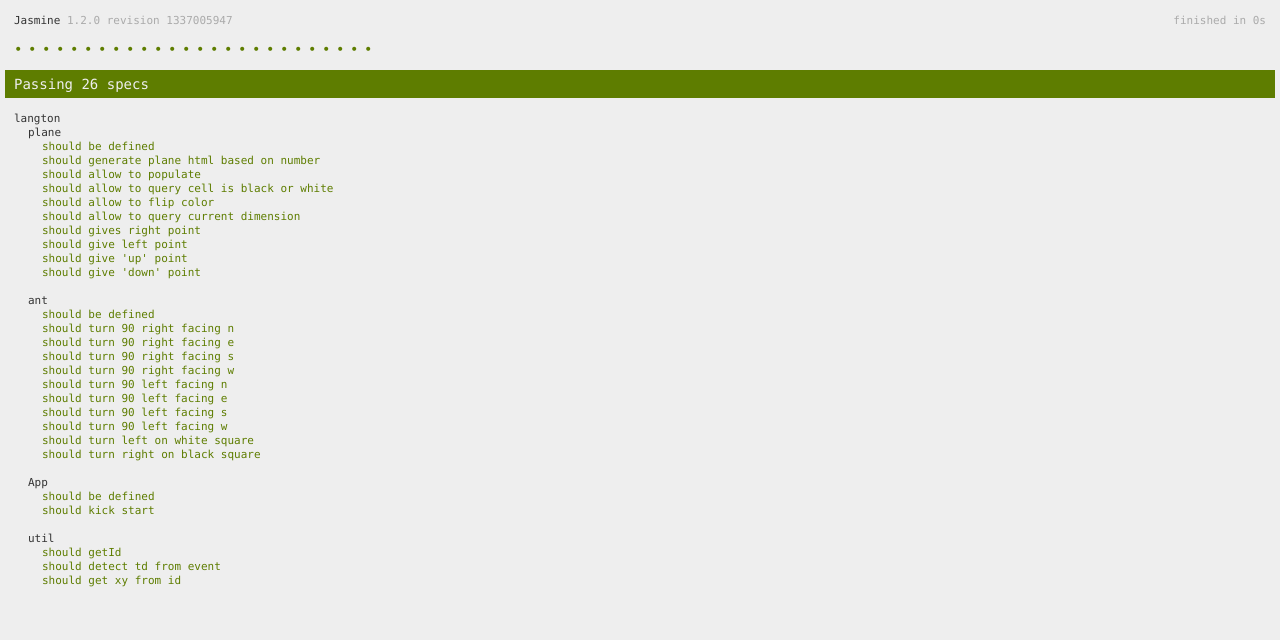
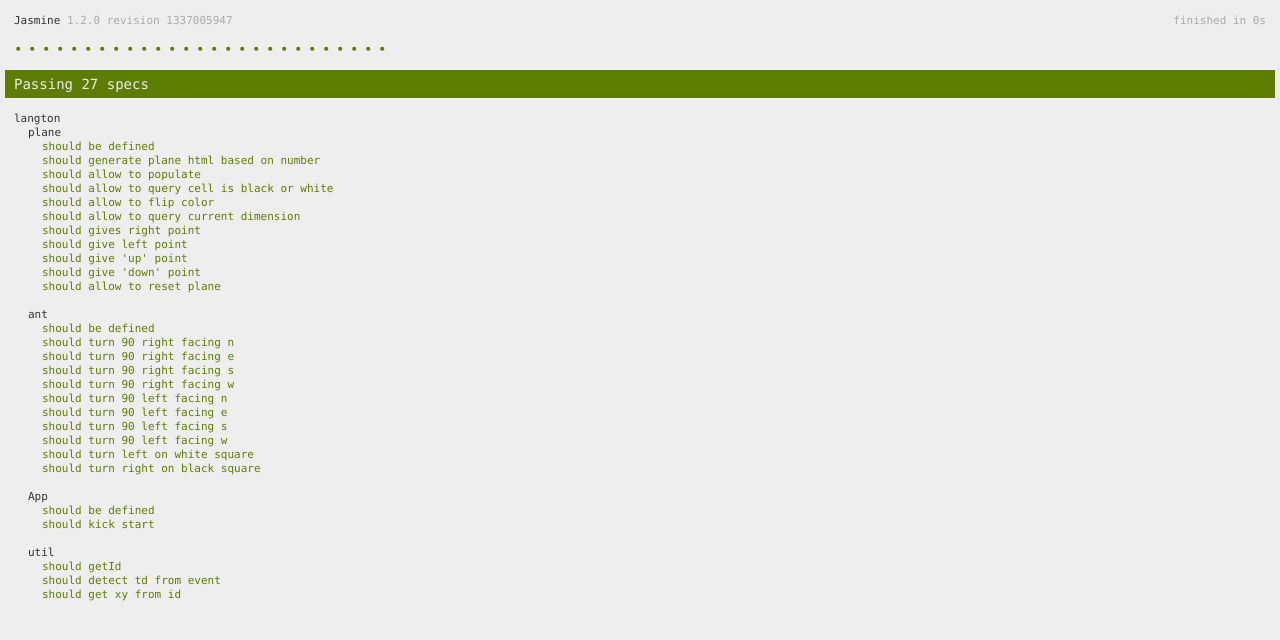
Before and after one commit to jackysee/langton-ant, a plain HTML site: page spec.html in a window 1280 px wide. Drawn offline with Linux system fonts and the light colour scheme.

Commit message:
use querySelectorAll

```diff
--- a/ant.js
+++ b/ant.js
@@ -1,7 +1,7 @@
 var Plane = {
 
 	getPlane: function(){
-		this.el = this.el || util.$('plane');
+		this.el = this.el || util.$('#plane')[0];
 		return this.el;
 	},
 
@@ -15,7 +15,7 @@ var Plane = {
 		for(var i=0; i<num; i++){
 			html.push("<tr>");
 			for(var j=0; j<num; j++){
-				html.push('<td id="'+i+'-'+j+'"></td>');
+				html.push('<td id="td_'+i+'_'+j+'"></td>');
 			}
 			html.push("</tr>");
 		}
@@ -23,11 +23,11 @@ var Plane = {
 	},
 
 	isBlack: function(xy){
-		return util.$(xy.join("-")).className === "black";
+		return util.$('#td_'+xy.join("_"))[0].className === "black";
 	},
 
 	flip: function(xy){
-		util.$(xy.join("-")).className = this.isBlack(xy)? "":"black";
+		util.$('#td_'+xy.join("_"))[0].className = this.isBlack(xy)? "":"black";
 	},
 
 	rightOf: function(xy){
@@ -53,8 +53,16 @@ var Plane = {
 		var col = xy[1];
 		return [row, col];
 
+	},
+
+	clean: function(){
+		[].forEach.call(
+			document.querySelectorAll("#plane .black"),
+			function(td){
+				td.className = "";
+			}
+		);
 	}
-
 
 };
 
@@ -105,14 +113,14 @@ var App = {
 };
 
 var util = {
-	$: function(id){
-		return document.getElementById(id);
+	$: function(selector){
+		return document.querySelectorAll(selector);
 	},
 	isTd: function(ev){
 		return ev.target.tagName.toLowerCase() === 'td';
 	},
 	getXy: function(ev){
-		return ev.target.id.split("-").map(function(num){
+		return ev.target.id.replace(/^td_/, '').split("_").map(function(num){
 			return parseInt(num, 10);
 		});
 	}
--- a/ant_spec.js
+++ b/ant_spec.js
@@ -12,7 +12,7 @@ describe("langton", function(){
 
 		it("should generate plane html based on number", function(){
 			var html  = Plane.generateTableHtml(2);
-			expect(html).toEqual('<tr><td id="0-0"></td><td id="0-1"></td></tr><tr><td id="1-0"></td><td id="1-1"></td></tr>');
+			expect(html).toEqual('<tr><td id="td_0_0"></td><td id="td_0_1"></td></tr><tr><td id="td_1_0"></td><td id="td_1_1"></td></tr>');
 		});
 
 		it("should allow to populate", function() {
@@ -22,7 +22,7 @@ describe("langton", function(){
 
 		it("should allow to query cell is black or white", function() {
 			Plane.generate(2);
-			document.getElementById("0-0").className = "black";
+			document.getElementById("td_0_0").className = "black";
 			expect(Plane.isBlack([0,0])).toBeTruthy();
 			expect(Plane.isBlack([0,1])).toBeFalsy();
 		});
@@ -30,9 +30,9 @@ describe("langton", function(){
 		it("should allow to flip color", function() {
 			Plane.generate(2);
 			Plane.flip([0, 0]);
-			expect(document.getElementById("0-0").className).toEqual("black");
+			expect(document.getElementById("td_0_0").className).toEqual("black");
 			Plane.flip([0, 0]);
-			expect(document.getElementById("0-0").className).toEqual("");
+			expect(document.getElementById("td_0_0").className).toEqual("");
 		});
 
 		it("should allow to query current dimension", function() {
@@ -62,6 +62,14 @@ describe("langton", function(){
 			Plane.generate(2);
 			expect(Plane.downOf([0, 0])).toEqual([1, 0]);
 			expect(Plane.downOf([1, 0])).toEqual([0, 0]);
+		});
+
+		it("should allow to reset plane", function() {
+			Plane.generate(2);
+			Plane.flip([0, 0]);
+			expect(document.querySelectorAll('	.black').length).toEqual(1);
+			Plane.clean();
+			expect(document.querySelectorAll('.black').length).toEqual(0);
 		});
 
 	});
@@ -162,9 +170,9 @@ describe("langton", function(){
 	describe("util", function() {
 
 		it("should getId", function() {
-			spyOn(document, 'getElementById');
+			spyOn(document, 'querySelectorAll');
 			util.$('abc');
-			expect(document.getElementById).toHaveBeenCalledWith('abc');
+			expect(document.querySelectorAll).toHaveBeenCalledWith('abc');
 		});
 
 		it("should detect td from event", function() {
@@ -173,7 +181,7 @@ describe("langton", function(){
 		});
 
 		it("should get xy from id", function() {
-			var ev = { target: {id: '1-2'}};
+			var ev = { target: {id: 'td_1_2'}};
 			expect(util.getXy(ev)).toEqual([1,2]);
 		});
 
```
Also changed, not shown: index.html (+5 -5 lines).
